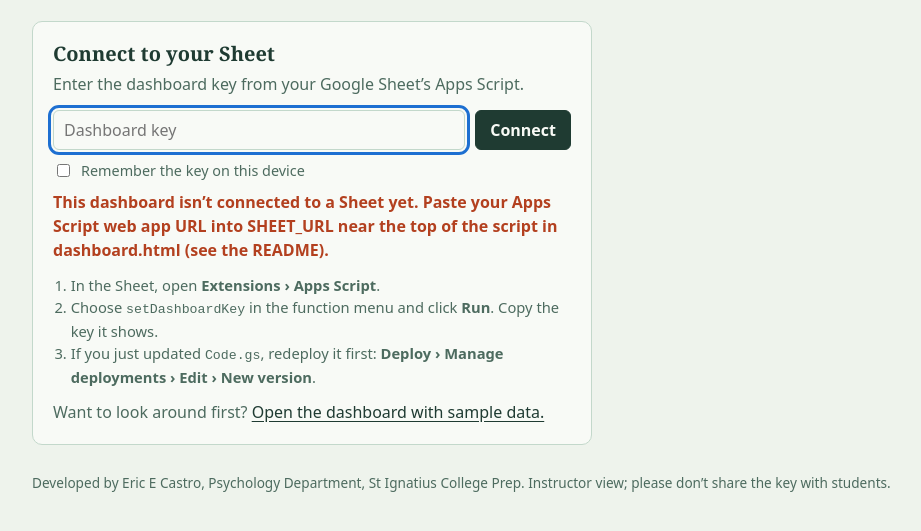
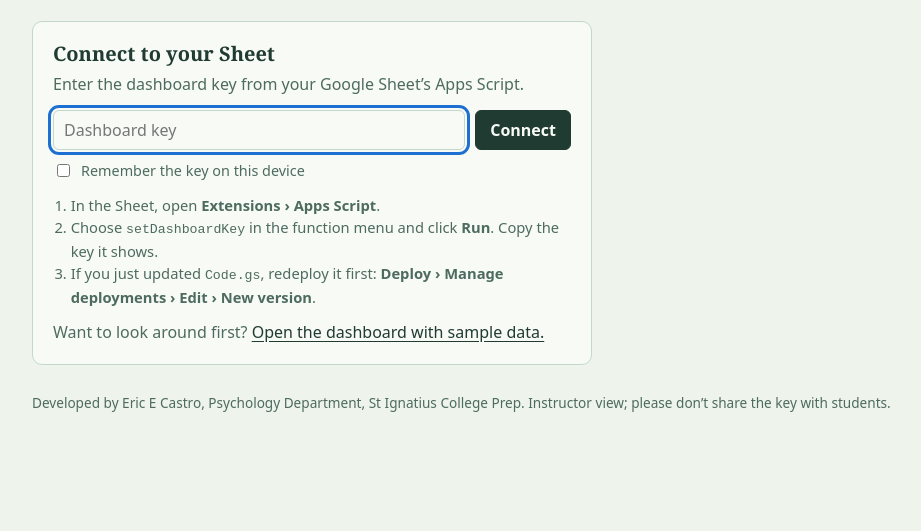
Before and after one commit to eecastro/RSES_classroom, a plain HTML site: page dashboard.html in a window 1280 px wide. Shown: the part 149-680 px from the top of the page, without its empty margins (64-985 px from the left). Drawn offline with Linux system fonts and the light colour scheme.

Commit message:
Add files via upload

```diff
--- a/dashboard.html
+++ b/dashboard.html
@@ -313,7 +313,7 @@ footer { margin-top: 28px; color: var(--muted); font-size: 0.85rem; }
   "use strict";
 
   /* ---------- Settings: keep sheetUrl the same as CONFIG.sheetUrl in index.html ---------- */
-  var SHEET_URL = "";
+  var SHEET_URL = "https://script.google.com/macros/s/AKfycby9tQGyFurnHM6dd2wRghhE9YBE3Q93Phl7DVZc5ccdYk_Dn14E0-Nwgihuv1Jvbf13/exec";
   var US_MEAN = 22;   // Schmitt & Allik (2005), U.S. college students, on the 0–30 scoring
 
   var ITEMS = [
```
Also changed, not shown: index.html (+1 -1 lines).
